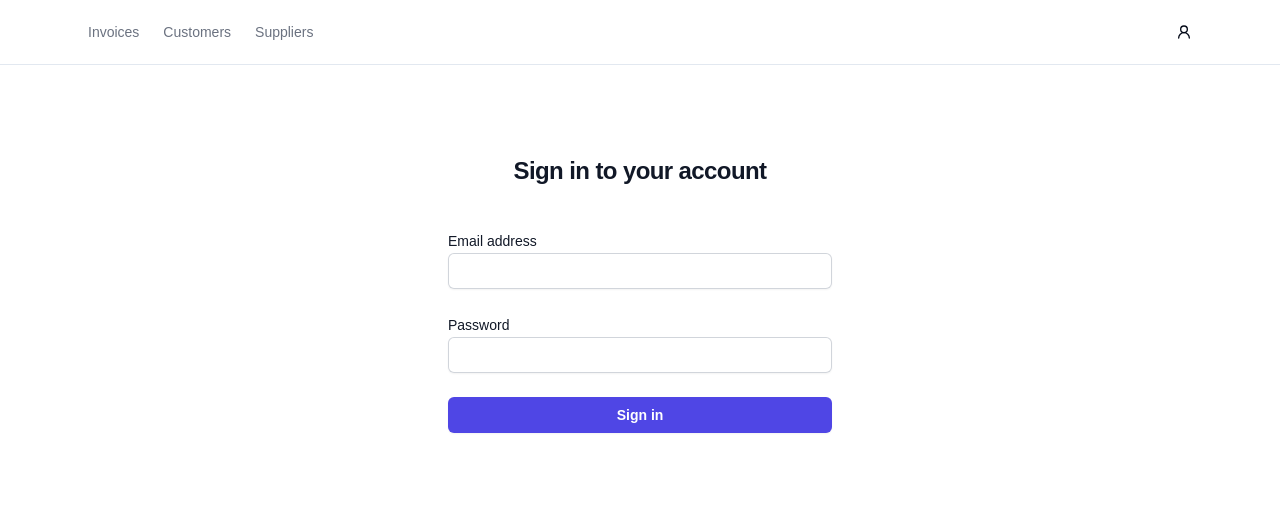
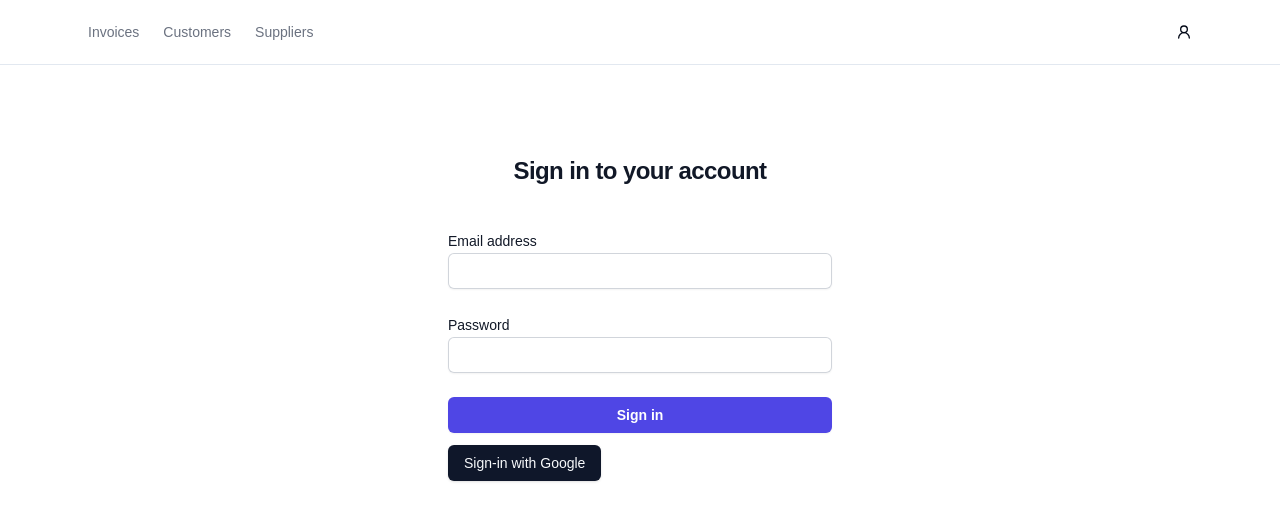
Before and after one commit to LukeKLM/invoicer_react, a Next.js app: page /login in a window 1280 px wide. Shown: the top 520 px of the page. Built offline with nearby package versions, Linux system fonts and the light colour scheme.

Commit message:
feat: google auth login

```diff
--- /dev/null
+++ b/src/app/(auth)/oauth-login/page.tsx
@@ -0,0 +1,23 @@
+'use client';
+
+import { useEffect } from "react";
+import { setAccessToken } from "@/lib/services/authService";
+import { useSearchParams } from 'next/navigation';
+import { useRouter } from 'next/navigation';
+
+export default function OAuthLogin() {
+  const params = useSearchParams();
+  const token = params.get("token");
+  const router = useRouter();
+
+  useEffect(() => {
+    if (token) {
+      setAccessToken(token);
+      router.replace("/invoices");
+    } else {
+      router.replace("/login");
+    }
+  }, []);
+
+  return null;
+}
--- /dev/null
+++ b/src/app/components/buttons/GoogleButton.tsx
@@ -0,0 +1,27 @@
+import { Button } from '@/components/ui/button';
+
+const GoogleButton = () => {
+
+  function redirectToGoogleLogin() {
+    console.log("Redirecting to google login")
+    const state = "testsecretstate"
+    const params = new URLSearchParams({
+      client_id: process.env.NEXT_PUBLIC_GOOGLE_CLIENT_ID!,
+      redirect_uri: "http://localhost:8000/auth/google/callback",
+      response_type: "code",
+      scope: "openid email profile",
+      state
+    });
+    window.location.href = `https://accounts.google.com/o/oauth2/v2/auth?${params.toString()}`;
+  }
+
+  return (
+    <Button
+      onClick={redirectToGoogleLogin}
+    >
+      Sign-in with Google
+    </Button>
+  );
+}
+
+export default GoogleButton;
--- a/src/app/components/loginForm.tsx
+++ b/src/app/components/loginForm.tsx
@@ -4,6 +4,7 @@ import React, { useState } from "react"
 import { InputField } from "./forms_inputs/inputField"
 import { login } from "@/lib/services/authService"
 import { redirect } from "next/navigation";
+import GoogleButton from "./buttons/GoogleButton";
 
 export const LoginForm = () => {
 
@@ -51,7 +52,7 @@ export const LoginForm = () => {
             id="password"
             name="password"
             type="password"
-                        required={true}
+            required={false}
             label="Password"
             value={formData.password}
             onChange={formValueChanged}
@@ -66,6 +67,9 @@ export const LoginForm = () => {
             </button>
           </div>
         </form>
+        <div className="mt-3">
+          <GoogleButton />
+        </div>
       </div>
     </div>
   )
--- a/src/lib/services/authService.ts
+++ b/src/lib/services/authService.ts
@@ -1,5 +1,13 @@
 import Cookies from "js-cookie";
 import fetchClient from "@/lib/httpClient";
+
+export function setAccessToken(token: string) {
+  Cookies.set("access_token", token, {
+    httpOnly: false, // Set to true only on server-side cookies
+    secure: process.env.NODE_ENV === "production",
+    sameSite: "strict",
+  });
+}
 
 export const login = async (email: string, password: string) => {
   const result = await fetchClient(
@@ -15,11 +23,7 @@ export const login = async (email: string, password: string) => {
     return false
   }
 
-    Cookies.set("access_token", json_data.access_token, {
-        httpOnly: false, // Set to true only on server-side cookies
-        secure: process.env.NODE_ENV === "production",
-        sameSite: "strict",
-    });
+  setAccessToken(json_data.access_token)
 
   return true
 }
```
Lines whose indentation alone changed are shown as unchanged.
